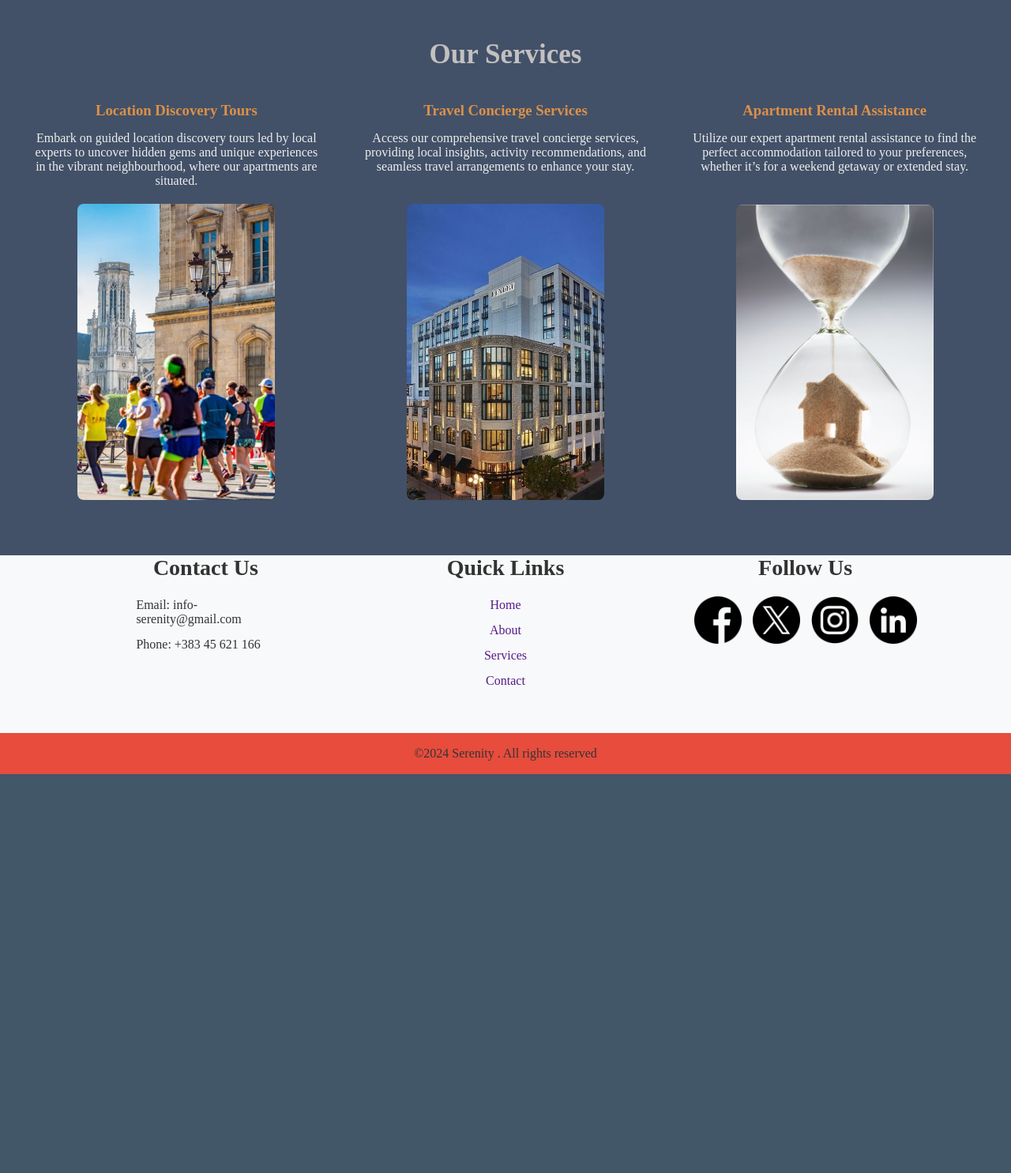
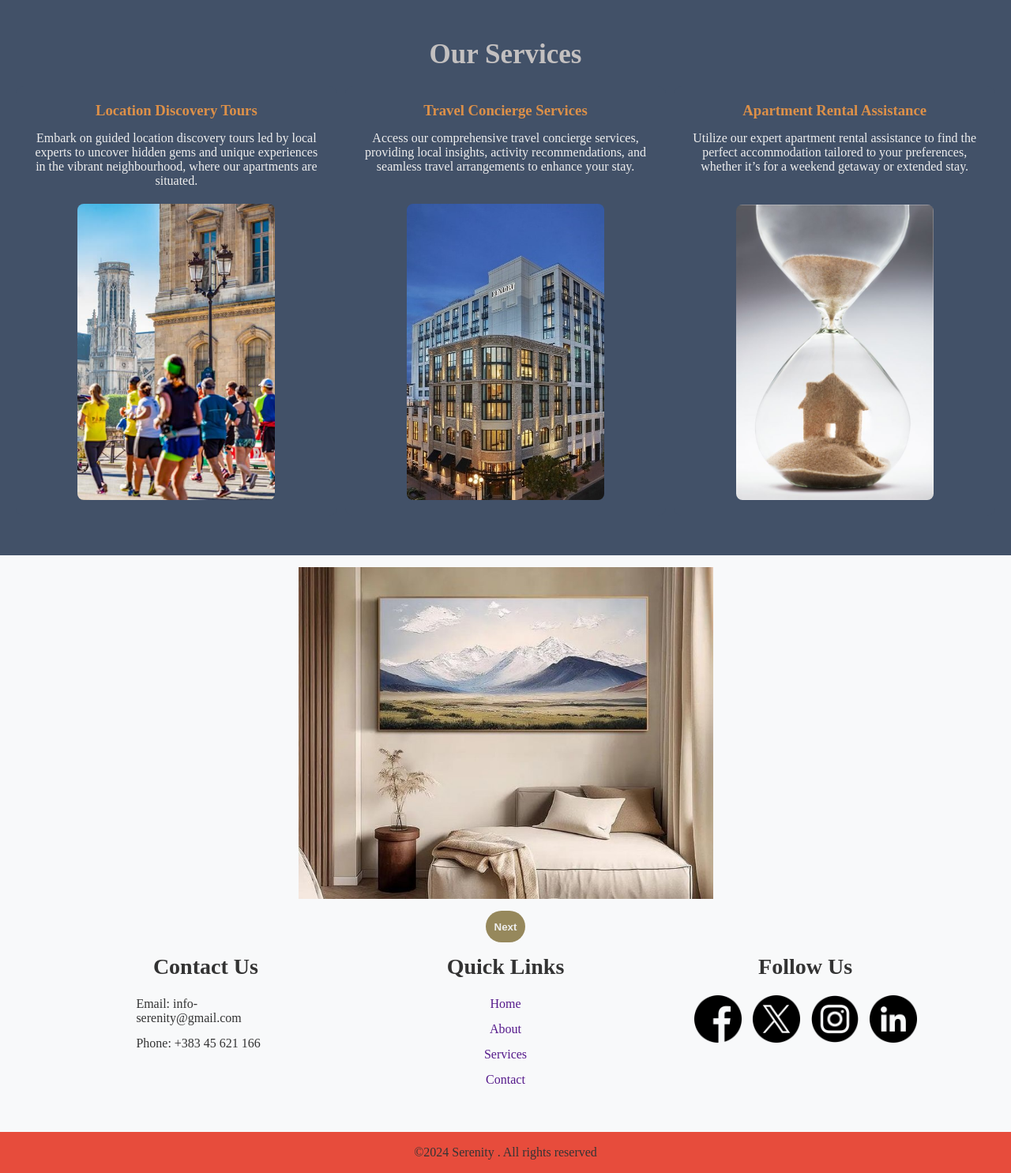
Before and after one commit to eldasahitii/Airbnb, a PHP site: page /Home.html in a window 1280 px wide. Shown: the part 704-2189 px from the top of the page at 79% size. Before the commit the page ends 1684 px from the top, so only its background shows below. Run offline with PHP 8.4, Linux system fonts and the light colour scheme.

Commit message:
finished slider

```diff
--- a/Home.html
+++ b/Home.html
@@ -10,7 +10,7 @@
    <header>
         <div class="navbar">
             <div class="logo">
-            <img src="./images/image.png" alt="logo">
+                <img src="./images/image.png" alt="logo">
         </div>
             <nav>
                 <a href="#home">Home</a>
@@ -60,22 +60,32 @@
     <script>
         var i=0;
         var imgs=[
-            "images/imgs1.jpg",
             "images/imgs2.jpg",
             "images/imgs3.jpg",
             "images/imgs4.jpg",
             "images/imgs5.jpg",
+            "images/imgs6.jpg"
         ];
+
+        function slideImg(){
+
+            document.getElementById('slideshow').src=imgs[i];
+            if(i<imgs.length - 1){
+                i++;
+            }else{
+                i=0;
+            }
+        }
+       document.body.addEventListener('load',slideImg());
 
     </script>
 
+    <div id="slide-content">
 
+        <img name="slide" id="slideshow" src="images/imgs1.jpg" />
+        <button onclick="slideImg()">Next</button>
 
-
-
-
-
-
+        </div>
 
 
 
--- a/style.css
+++ b/style.css
@@ -142,7 +142,6 @@ flex: 1;
 .services-card img {
     margin-top: auto;
     border-radius: 8px;
-
     max-width: 250px;
     width: 100%;
 }
@@ -303,6 +302,35 @@ flex: 1;
    border: none;
 }
 
+#slide-content{
+    display: flex;
+    margin: 0 auto;
+    align-items: center;
+    justify-content: center;
+    flex-direction: column;
+    background:transparent;
+}
+#slide-content img {
+    max-width: 700px;
+    height: 420px;
+    margin-top: 15px;
+    margin-bottom: 15px;
+
+}
+#slide-content button{
+    color: #eee;
+    font-weight: bold;
+    width: 50px;
+    height: 40px;
+    border-radius: 20px;
+    cursor: pointer;
+    background-color:#96885c ;
+    border: none;
+    margin-bottom: 15px;
+}
+#slide-content button:hover{
+    background-color: #c2b180;
+}
 
 
 
```
Also changed, not shown: images/imgs6.jpg (added), slider1.js (deleted).
